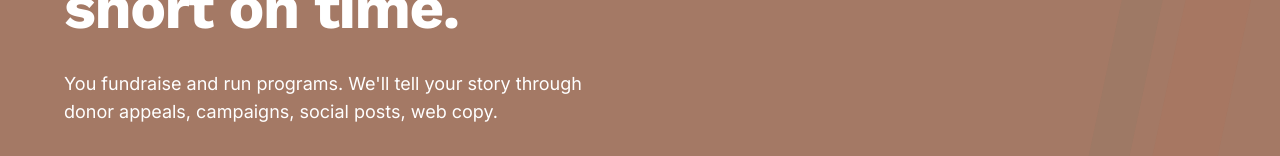
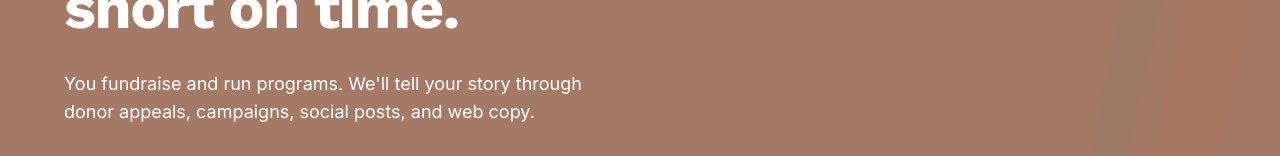
Before and after one commit to scienceontheside/labor-delivery-launchpad, a React (Vite) app: page / in a window 1280 px wide. Shown: the part 257-413 px from the top of the page. Built offline with nearby package versions, Linux system fonts and the light colour scheme; no server answers; the HTML template or start-up script is replaced by a standard one.

Commit message:
Refine hero subheadline

```diff
--- a/src/components/site/Hero.tsx
+++ b/src/components/site/Hero.tsx
@@ -25,7 +25,7 @@ export default function Hero() {
           </h1>
 
           <p className="font-body text-base md:text-lg leading-relaxed max-w-[560px]">
-            You fundraise and run programs. We'll tell your story through donor appeals, campaigns, social posts, web copy.
+            You fundraise and run programs. We'll tell your story through donor appeals, campaigns, social posts, and web copy.
           </p>
 
           <CTAButtons
```
